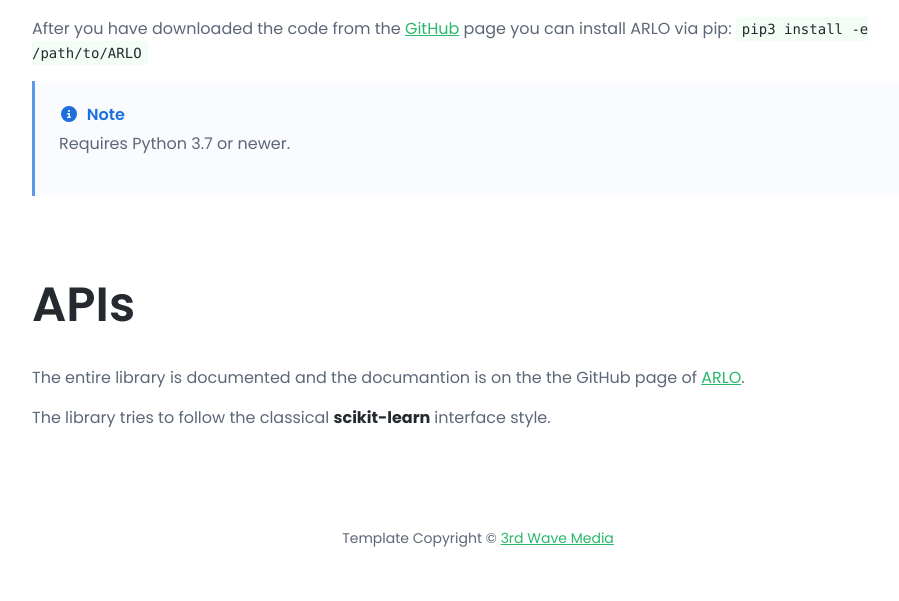
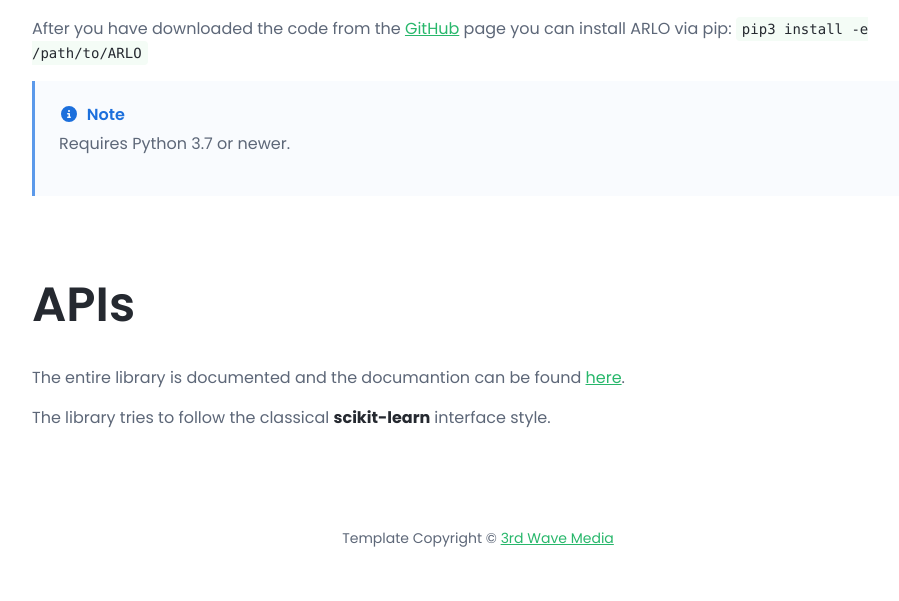
Before and after one commit to arlo-lib/arlo-lib, a plain HTML site: page docs-page.html in a window 1280 px wide. Shown: the part 963-1564 px from the top of the page, without its empty margins (312-1211 px from the left). Drawn offline with nearby package versions, Linux system fonts and the light colour scheme.

Commit message:
Update docs-page.html

```diff
--- a/docs-page.html
+++ b/docs-page.html
@@ -190,7 +190,7 @@
 				    <header class="docs-header">
 					    <h1 class="docs-heading">APIs</h1>
 					    <section class="docs-intro">
-						    <p>The entire library is documented and the documantion is on the the GitHub page of <a href="https://github.com/arlo-lib/ARLO/blob/main/resources/ARLO_documentation.pdf"> ARLO</a>.</p>
+						    <p>The entire library is documented and the documantion can be found <a href="https://github.com/arlo-lib/ARLO/blob/main/resources/ARLO_documentation.pdf"> here</a>.</p>
 						    <p>The library tries to follow the classical <strong class="me-1">scikit-learn</strong>interface style.</p>
 						  <!--   Below you can find some explanation and some code example to the units making up the library.</p> -->
 						</section><!--//docs-intro-->
```
